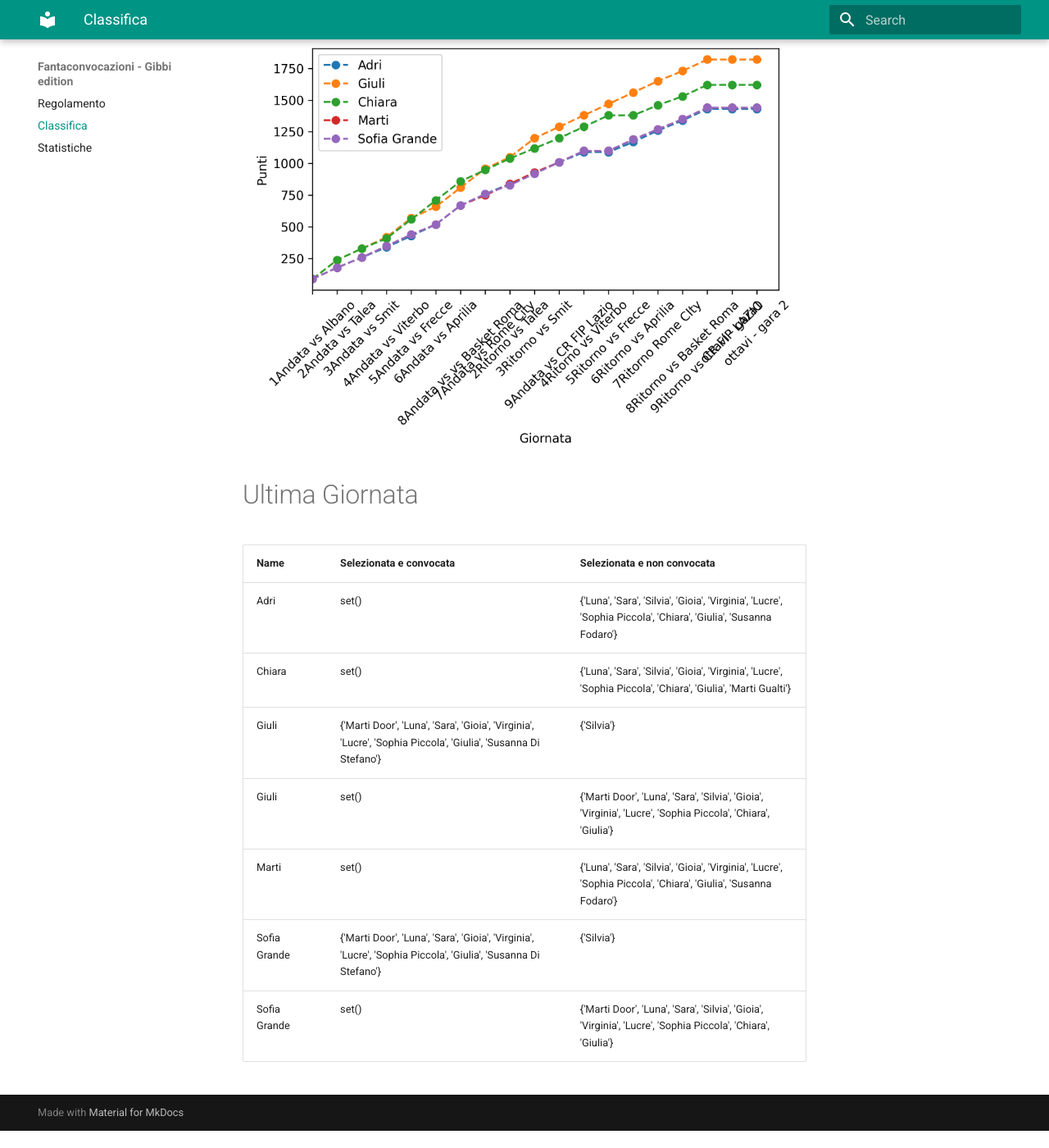
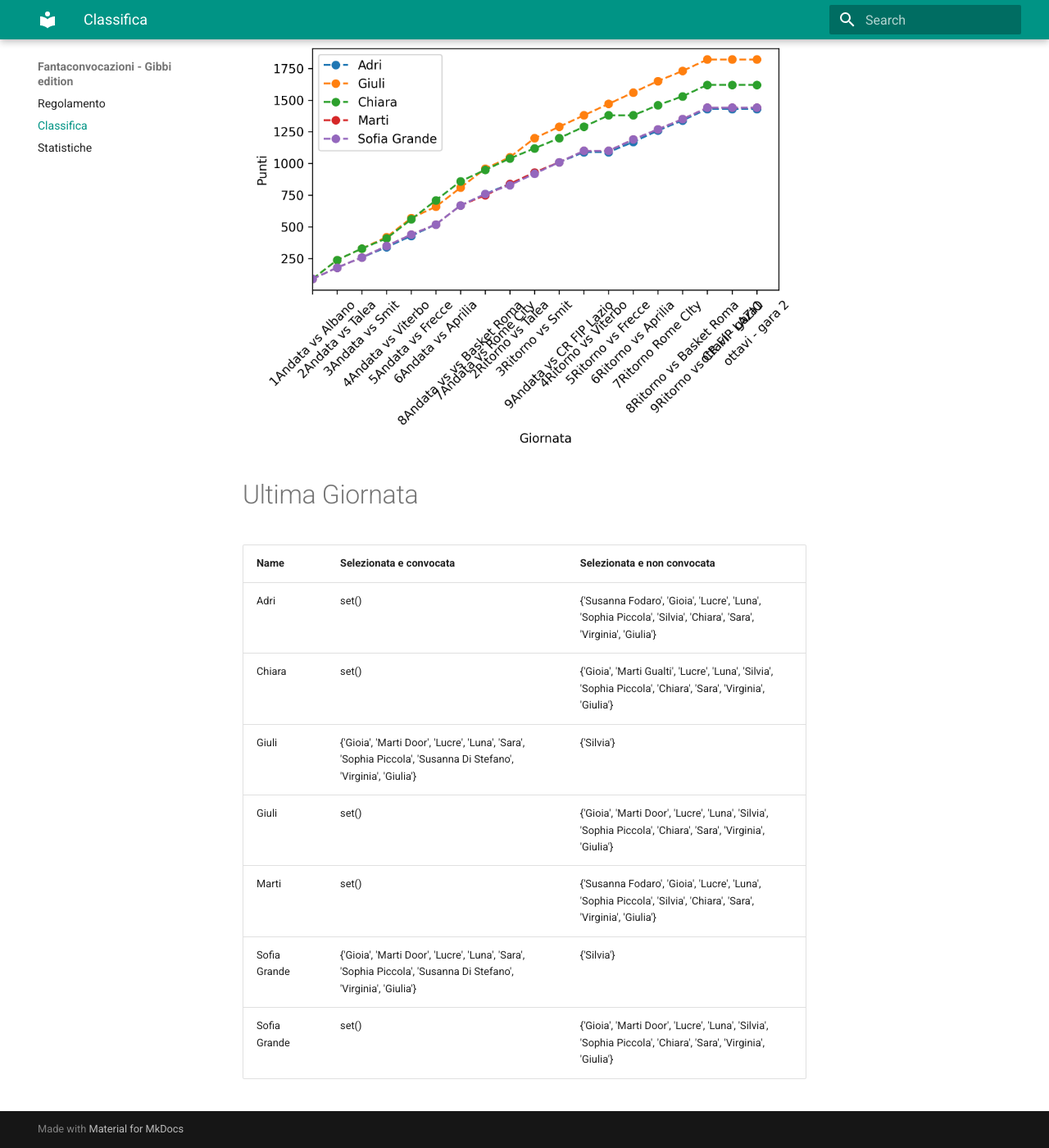
Before and after one commit to martinig94/fantagibbi, an MkDocs documentation site: the page built from docs/Classifica.md, in a window 1280 px wide and 1400 px high, scrolled down 565 px. Shown: the whole window at 82% size. Built offline with MkDocs 1.6.1 and Material for MkDocs 9.7.7, drawn with Linux system fonts in a browser that asks for light colours; before the commit the page ends 1944 px from its top, so only the background shows below that.

Commit message:
Auto-update from main.py

```diff
--- a/docs/Classifica.md
+++ b/docs/Classifica.md
@@ -18,11 +18,11 @@
 <!-- START_TABLE CORRECT -->
 | Name         | Selezionata e convocata                                                                                        | Selezionata e non convocata                                                                                      |
 |:-------------|:---------------------------------------------------------------------------------------------------------------|:-----------------------------------------------------------------------------------------------------------------|
-| Adri         | set()                                                                                                          | {'Luna', 'Sara', 'Silvia', 'Gioia', 'Virginia', 'Lucre', 'Sophia Piccola', 'Chiara', 'Giulia', 'Susanna Fodaro'} |
-| Chiara       | set()                                                                                                          | {'Luna', 'Sara', 'Silvia', 'Gioia', 'Virginia', 'Lucre', 'Sophia Piccola', 'Chiara', 'Giulia', 'Marti Gualti'}   |
-| Giuli        | {'Marti Door', 'Luna', 'Sara', 'Gioia', 'Virginia', 'Lucre', 'Sophia Piccola', 'Giulia', 'Susanna Di Stefano'} | {'Silvia'}                                                                                                       |
-| Giuli        | set()                                                                                                          | {'Marti Door', 'Luna', 'Sara', 'Silvia', 'Gioia', 'Virginia', 'Lucre', 'Sophia Piccola', 'Chiara', 'Giulia'}     |
-| Marti        | set()                                                                                                          | {'Luna', 'Sara', 'Silvia', 'Gioia', 'Virginia', 'Lucre', 'Sophia Piccola', 'Chiara', 'Giulia', 'Susanna Fodaro'} |
-| Sofia Grande | {'Marti Door', 'Luna', 'Sara', 'Gioia', 'Virginia', 'Lucre', 'Sophia Piccola', 'Giulia', 'Susanna Di Stefano'} | {'Silvia'}                                                                                                       |
-| Sofia Grande | set()                                                                                                          | {'Marti Door', 'Luna', 'Sara', 'Silvia', 'Gioia', 'Virginia', 'Lucre', 'Sophia Piccola', 'Chiara', 'Giulia'}     |
+| Adri         | set()                                                                                                          | {'Susanna Fodaro', 'Gioia', 'Lucre', 'Luna', 'Sophia Piccola', 'Silvia', 'Chiara', 'Sara', 'Virginia', 'Giulia'} |
+| Chiara       | set()                                                                                                          | {'Gioia', 'Marti Gualti', 'Lucre', 'Luna', 'Silvia', 'Sophia Piccola', 'Chiara', 'Sara', 'Virginia', 'Giulia'}   |
+| Giuli        | {'Gioia', 'Marti Door', 'Lucre', 'Luna', 'Sara', 'Sophia Piccola', 'Susanna Di Stefano', 'Virginia', 'Giulia'} | {'Silvia'}                                                                                                       |
+| Giuli        | set()                                                                                                          | {'Gioia', 'Marti Door', 'Lucre', 'Luna', 'Silvia', 'Sophia Piccola', 'Chiara', 'Sara', 'Virginia', 'Giulia'}     |
+| Marti        | set()                                                                                                          | {'Susanna Fodaro', 'Gioia', 'Lucre', 'Luna', 'Sophia Piccola', 'Silvia', 'Chiara', 'Sara', 'Virginia', 'Giulia'} |
+| Sofia Grande | {'Gioia', 'Marti Door', 'Lucre', 'Luna', 'Sara', 'Sophia Piccola', 'Susanna Di Stefano', 'Virginia', 'Giulia'} | {'Silvia'}                                                                                                       |
+| Sofia Grande | set()                                                                                                          | {'Gioia', 'Marti Door', 'Lucre', 'Luna', 'Silvia', 'Sophia Piccola', 'Chiara', 'Sara', 'Virginia', 'Giulia'}     |
 <!-- END_TABLE CORRECT -->
```
